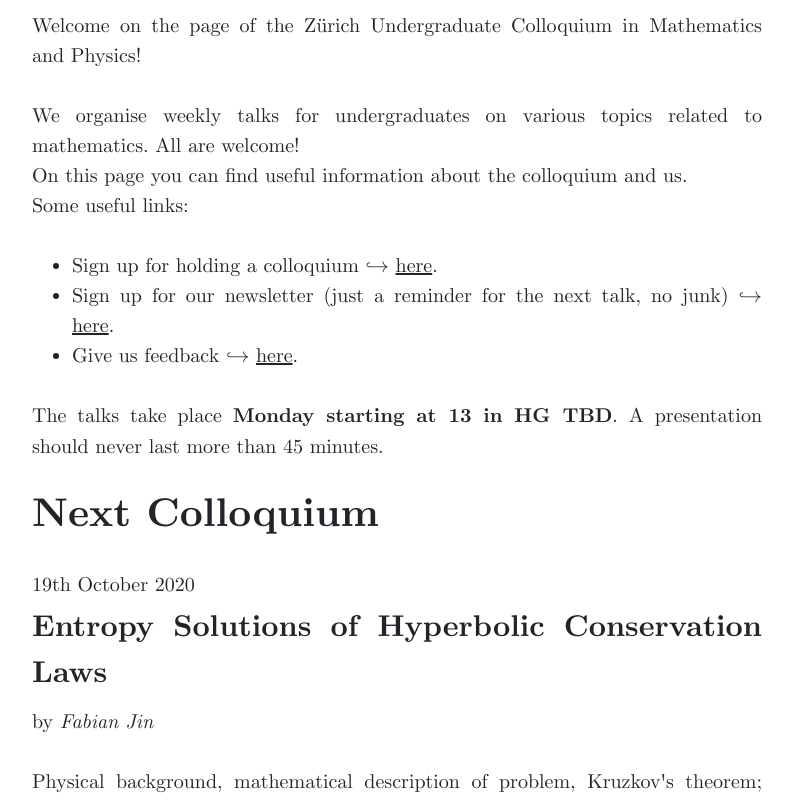
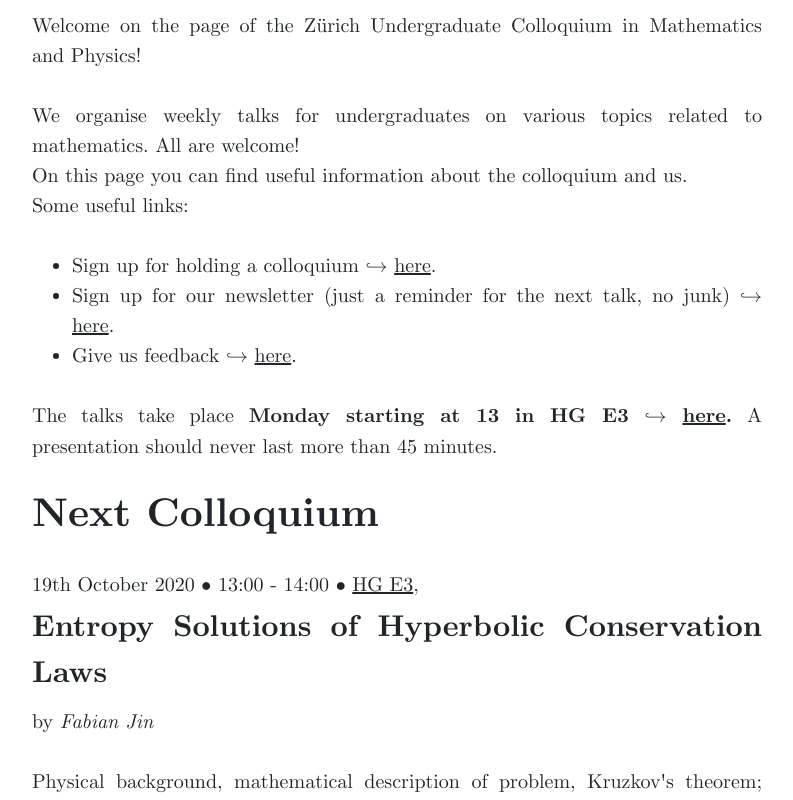
Before and after one commit to zucmap/zucMAP.github.io, a website: page index.html in a window 1280 px wide. Shown: the part 517-1317 px from the top of the page, without its empty margins (243-1036 px from the left). Drawn offline with nearby package versions, Linux system fonts and the light colour scheme.

Commit message:
Add files via upload

```diff
--- a/index.html
+++ b/index.html
@@ -103,9 +103,9 @@ MathJax.Hub.Config({
         <li>Give us feedback $\hookrightarrow$ <a href="https://forms.gle/4g2sh5ze2CNSqpsD8">here</a>.</li>
       </ul>
         </p>
-        <p>The talks take place <b> Monday starting at 13 in HG TBD</b>. A presentation should never last more than 45 minutes.</p>
+        <p>The talks take place <b> Monday starting at 13 in HG E3 $\hookrightarrow$ <a href="http://www.rauminfo.ethz.ch/Rauminfo/RauminfoPre.do?region=Z&areal=Z&gebaeude=HG&geschoss=E&raumNr=3">here</a>.</b> A presentation should never last more than 45 minutes.</p>
         <h1>Next Colloquium</h1>
-        <p style="font-size:20px;margin-bottom:-25px;"> 19th October 2020 </p>
+        <p style="font-size:20px;margin-bottom:-25px;"> 19th October 2020 &#x2022 13:00 - 14:00 &#x2022 <a href="http://www.rauminfo.ethz.ch/Rauminfo/RauminfoPre.do?region=Z&areal=Z&gebaeude=HG&geschoss=E&raumNr=3">HG E3</a>,  </p>
         <p style="font-size:30px;margin-bottom:-20px;"><b>Entropy Solutions of Hyperbolic Conservation Laws</b></p>
         <p style="font-size:20px"> by <i>Fabian Jin</i> </p>
         <p>Physical background, mathematical description of problem, Kruzkov's theorem; general tips for bachelor theses</p>
```
